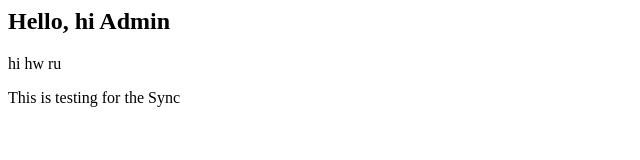
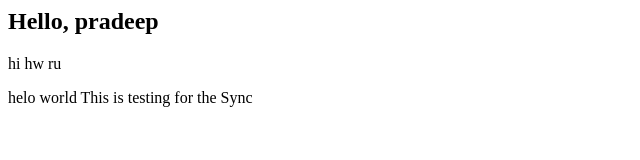
Before and after one commit to tswathikanth/myproject, a plain HTML site: page index.html in a window 1280 px wide. Shown: the whole page, without its empty margins (0-640 px from the left). Drawn offline with Linux system fonts and the light colour scheme.

Commit message:
edited span and header

```diff
--- a/index.html
+++ b/index.html
@@ -1,8 +1,8 @@
 <html>
 <body>
-<h2>Hello, hi Admin</h2>
+<h2>Hello, pradeep</h2>
 <p>hi hw ru</p>
-<span></span>
+<span>helo world</span>
 This is testing for the Sync
 </body>
 </html>
```
